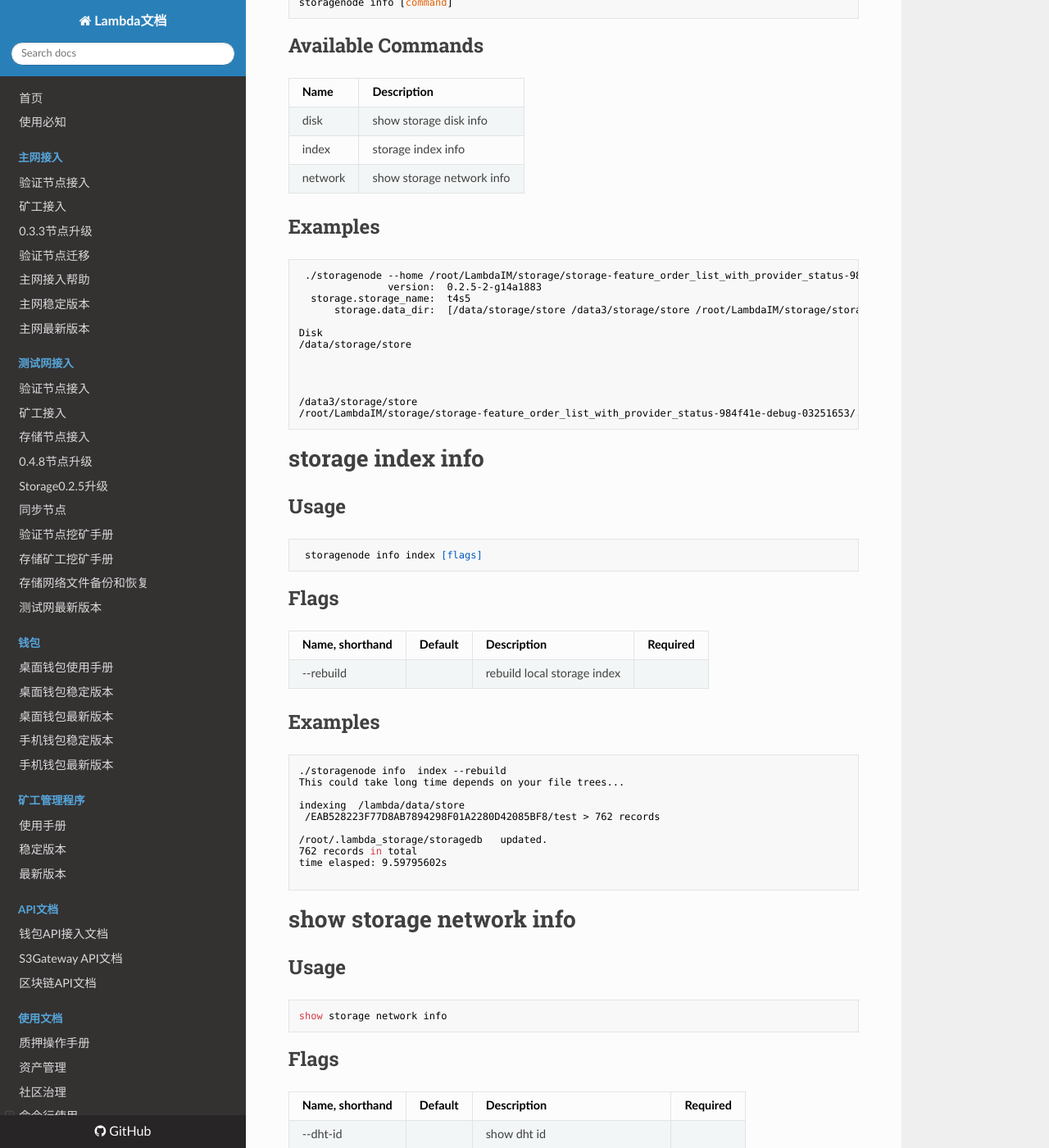
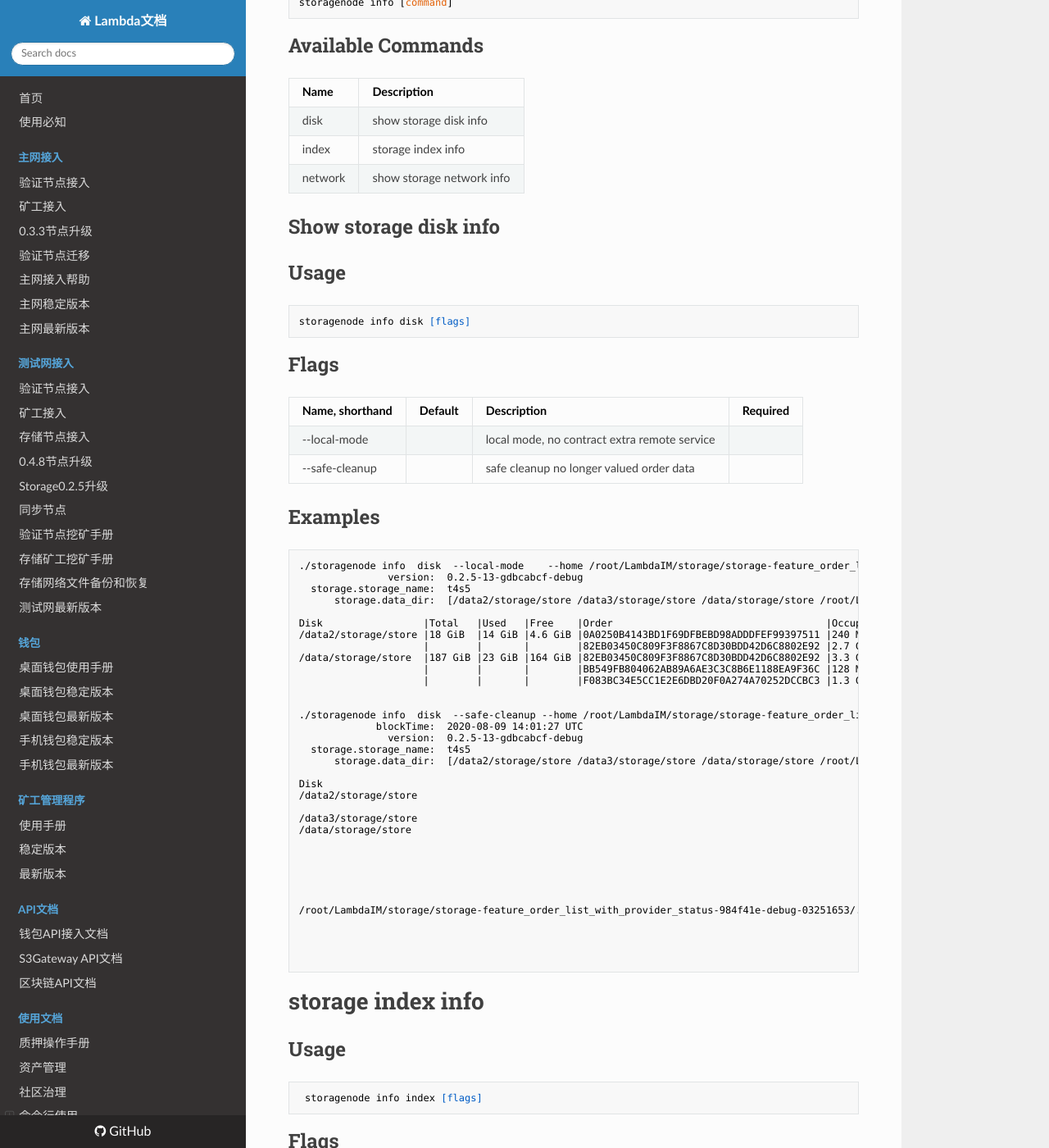
Before and after one commit to fireagainsmile/launch, an MkDocs documentation site: the page built from docs/storagenode/info.md, in a window 1280 px wide and 1400 px high, scrolled down 337 px. Shown: the whole window at 82% size. Built offline with MkDocs 1.6.1, drawn with Linux system fonts in a browser that asks for light colours; nearby versions of some CDN libraries.

Commit message:
Update info.md

````diff
--- a/docs/storagenode/info.md
+++ b/docs/storagenode/info.md
@@ -18,22 +18,58 @@ storagenode info [command]
 |  index | storage index info|
 |  network | show storage network info|
 
+## Show storage disk info
+
+## Usage
+
+```
+storagenode info disk [flags]
+```
+## Flags
+
+| Name, shorthand| Default   | Description | Required                                                                  |
+| --------------- | ----   | -------- | ---------------------
+|--local-mode   |  | local mode, no contract extra remote service |
+|--safe-cleanup   |  | safe cleanup no longer valued order data |
+
 ## Examples
 
 ```
- ./storagenode --home /root/LambdaIM/storage/storage-feature_order_list_with_provider_status-984f41e-debug-03251653/.lambda_storage info disk
-               version:  0.2.5-2-g14a1883
+./storagenode info  disk  --local-mode    --home /root/LambdaIM/storage/storage-feature_order_list_with_provider_status-984f41e-debug-03251653/.lambda_storage
+               version:  0.2.5-13-gdbcabcf-debug
   storage.storage_name:  t4s5
-      storage.data_dir:  [/data/storage/store /data3/storage/store /root/LambdaIM/storage/storage-feature_order_list_with_provider_status-984f41e-debug-03251653/.lambda_storage/storage/store]
+      storage.data_dir:  [/data2/storage/store /data3/storage/store /data/storage/store /root/LambdaIM/storage/storage-feature_order_list_with_provider_status-984f41e-debug-03251653/.lambda_storage/storage/store]
 
-Disk                                                                                                                        |Total   |Used   |Free    |Order                                    |Occupied
-/data/storage/store                                                                                                         |187 GiB |47 GiB |140 GiB |51866A6BBB6E2EE819D921D85094E76D1D54410A |116 MiB
-                                                                                                                            |        |       |        |A60DF26061D0A98D4F9338AAC8A0683BD0927429 |11 GiB
-                                                                                                                            |        |       |        |A62C0765A24CB031686B06A6C1EB0F508E625F1E |9.4 GiB
-                                                                                                                            |        |       |        |D7A999F935192C313913FEF25EC9F3B2EC199819 |8.3 GiB
-                                                                                                                            |        |       |        |F083BC34E5CC1E2E6DBD20F0A274A70252DCCBC3 |1.3 GiB
-/data3/storage/store                                                                                                        |18 GiB  |18 GiB |0 B     |A60DF26061D0A98D4F9338AAC8A0683BD0927429 |18 GiB
-/root/LambdaIM/storage/storage-feature_order_list_with_provider_status-984f41e-debug-03251653/.lambda_storage/storage/store |37 GiB  |33 GiB |4.2 GiB |A60DF26061D0A98D4F9338AAC8A0683BD0927429 |7.0 GiB
+Disk                 |Total   |Used   |Free    |Order                                    |Occupied |SafeCleanup?
+/data2/storage/store |18 GiB  |14 GiB |4.6 GiB |0A0250B4143BD1F69DFBEBD98ADDDFEF99397511 |240 MiB  |false
+                     |        |       |        |82EB03450C809F3F8867C8D30BDD42D6C8802E92 |2.7 GiB  |false
+/data/storage/store  |187 GiB |23 GiB |164 GiB |82EB03450C809F3F8867C8D30BDD42D6C8802E92 |3.3 GiB  |false
+                     |        |       |        |BB549FB804062AB89A6AE3C3C8B6E1188EA9F36C |128 MiB  |false
+                     |        |       |        |F083BC34E5CC1E2E6DBD20F0A274A70252DCCBC3 |1.3 GiB  |false
+
+
+./storagenode info  disk  --safe-cleanup --home /root/LambdaIM/storage/storage-feature_order_list_with_provider_status-984f41e-debug-03251653/.lambda_storage
+             blockTime:  2020-08-09 14:01:27 UTC
+               version:  0.2.5-13-gdbcabcf-debug
+  storage.storage_name:  t4s5
+      storage.data_dir:  [/data2/storage/store /data3/storage/store /data/storage/store /root/LambdaIM/storage/storage-feature_order_list_with_provider_status-984f41e-debug-03251653/.lambda_storage/storage/store]
+
+Disk                                                                                                                        |Total   |Used   |Free    |Order                                    |Occupied |SafeCleanup?
+/data2/storage/store                                                                                                        |18 GiB  |14 GiB |4.6 GiB |0A0250B4143BD1F69DFBEBD98ADDDFEF99397511 |240 MiB  |false
+                                                                                                                            |        |       |        |82EB03450C809F3F8867C8D30BDD42D6C8802E92 |2.7 GiB  |false
+/data3/storage/store                                                                                                        |18 GiB  |18 GiB |0 B     |A60DF26061D0A98D4F9338AAC8A0683BD0927429 |18 GiB   |true
+/data/storage/store                                                                                                         |187 GiB |50 GiB |136 GiB |51866A6BBB6E2EE819D921D85094E76D1D54410A |116 MiB  |true
+                                                                                                                            |        |       |        |82EB03450C809F3F8867C8D30BDD42D6C8802E92 |3.3 GiB  |false
+                                                                                                                            |        |       |        |A60DF26061D0A98D4F9338AAC8A0683BD0927429 |11 GiB   |true
+                                                                                                                            |        |       |        |A62C0765A24CB031686B06A6C1EB0F508E625F1E |9.4 GiB  |true
+                                                                                                                            |        |       |        |BB549FB804062AB89A6AE3C3C8B6E1188EA9F36C |128 MiB  |false
+                                                                                                                            |        |       |        |D7A999F935192C313913FEF25EC9F3B2EC199819 |8.3 GiB  |true
+                                                                                                                            |        |       |        |F083BC34E5CC1E2E6DBD20F0A274A70252DCCBC3 |1.3 GiB  |false
+/root/LambdaIM/storage/storage-feature_order_list_with_provider_status-984f41e-debug-03251653/.lambda_storage/storage/store |37 GiB  |34 GiB |2.7 GiB |A60DF26061D0A98D4F9338AAC8A0683BD0927429 |7.0 GiB  |true
+
+
+
+
 ```
 
 # storage index info
````
